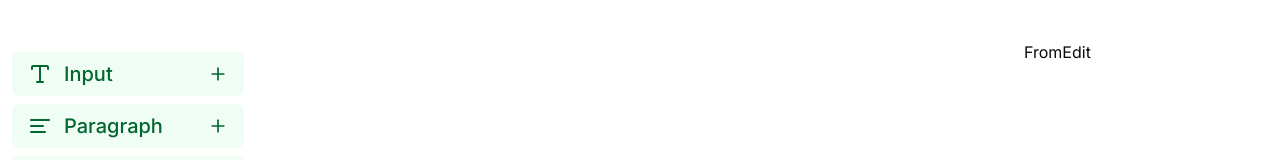
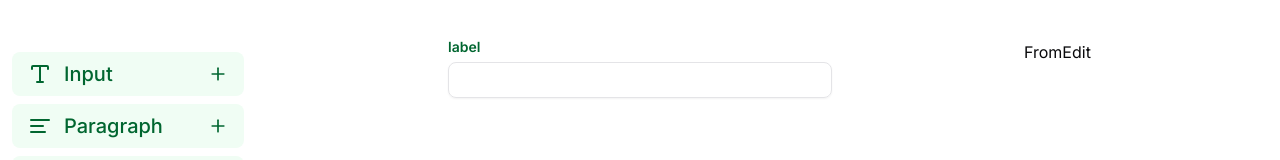
Before and after one commit to animesh65432/formly, a React (Vite) app in the folder frontend/: page /build in a window 1280 px wide. Both pictures are taken after a click on the element "Input". Shown: the top 160 px of the page. Built offline with nearby package versions, Linux system fonts and the light colour scheme; a web font is replaced by a local one.

Commit message:
just implemnt the logics

```diff
--- a/frontend/src/components/FromBuilder/Elements/Element/index.tsx
+++ b/frontend/src/components/FromBuilder/Elements/Element/index.tsx
@@ -12,7 +12,12 @@ const Element: React.FC<Props> = ({ element }) => {
     const { addBlock } = useFormBuilderStore()
 
     const add = (element: FormElement) => {
-        addBlock({ id: uuidv4(), type: element.id, props: { label: "", placeholder: "", required: false } })
+        if (element.id === "email") {
+            addBlock({ id: uuidv4(), type: element.id, props: { label: "Email", placeholder: "example@gmail.com", required: false } })
+        }
+        else if (element.id === "text") {
+            addBlock({ id: uuidv4(), type: element.id, props: { label: "label", placeholder: "", required: false } })
+        }
     }
     return (
         <div onClick={() => add(element)} className='flex bg-green-50 text-green-800 items-center hover:bg-green-300 font-medium text-xl gap-3 px-4 py-2 rounded-md transition-colors cursor-pointer'>
--- a/frontend/src/components/FromBuilder/Elements/index.tsx
+++ b/frontend/src/components/FromBuilder/Elements/index.tsx
@@ -4,7 +4,7 @@ import Element from './Element'
 
 const FormElements: React.FC = () => {
     return (
-        <div className='col-span-1 h-[98] bg-white scrollbar-custom-x flex flex-col gap-2 p-3'>
+        <div className='col-span-1 h-[90vh] bg-white scrollbar-custom-x flex flex-col gap-2 p-3'>
             {
                 formElements.map((element) => <Element key={element.id} element={element} />)
             }
--- a/frontend/src/components/FromBuilder/Preview/index.tsx
+++ b/frontend/src/components/FromBuilder/Preview/index.tsx
@@ -1,14 +1,16 @@
-import React, { useMemo } from 'react';
+import React, { useMemo, useEffect, useState } from 'react';
 import { useFormBuilderStore } from "../../../store/frombuilder";
 import { useForm } from "react-hook-form";
 import { zodResolver } from "@hookform/resolvers/zod";
 import { generateSchema } from "../../../lib/generateSchema";
 import { Form, FormControl, FormField, FormItem, FormLabel, FormMessage } from '../../ui/form';
 import { Input } from '../../ui/input';
+import { motion } from "framer-motion";
 
 const Preview: React.FC = () => {
     const { blocks } = useFormBuilderStore();
-
+    const [lastAddedId, setLastAddedId] = useState<string | null>(null);
+    const [prevBlocksLength, setPrevBlocksLength] = useState(0);
 
     const schema = useMemo(() => generateSchema(), [blocks]);
 
@@ -17,38 +19,67 @@ const Preview: React.FC = () => {
         defaultValues: {},
     });
 
+
+    useEffect(() => {
+        if (blocks.length > prevBlocksLength) {
+            const lastBlock = blocks[blocks.length - 1];
+            if (lastBlock) {
+                setLastAddedId(lastBlock.id);
+                setTimeout(() => setLastAddedId(null), 600);
+            }
+        }
+        setPrevBlocksLength(blocks.length);
+    }, [blocks.length]);
+
     const onSubmit = () => {
-        console.log("")
+        console.log("");
     }
 
     return (
-        <div className='col-span-3'>
+        <div className='col-span-3 w-[100%] flex justify-center'>
+            <div className='w-[50%] '>
                 <Form {...form}>
                     <form onSubmit={form.handleSubmit(onSubmit)} className="space-y-4">
                         {blocks.map((block) => {
-                        const name = `block-${block.id}`;
-                        if (block.type === "email") {
-                            return (
+                            const name = block.id;
+                            const isNewlyAdded = block.id === lastAddedId;
+
+                            const formField = (
                                 <FormField
                                     key={block.id}
                                     control={form.control}
                                     name={name}
                                     render={({ field }) => (
                                         <FormItem>
-                                            <FormLabel>{block.props.label}</FormLabel>
+                                            <FormLabel className='text-green-800 font-semibold'>{block.props.label}</FormLabel>
                                             <FormControl>
-                                                <Input placeholder={block.props.placeholder || ""} {...field} className='text-green-800' />
+                                                <Input placeholder={block.props.placeholder || ""} {...field} className='text-green-800 placeholder:text-green-800 placeholder:text-center' />
                                             </FormControl>
                                             <FormMessage />
                                         </FormItem>
                                     )}
                                 />
                             );
+
+                            if (block.type === "email" || block.type === "text") {
+                                return isNewlyAdded ? (
+                                    <motion.div
+                                        key={block.id}
+                                        initial={{ x: -100, opacity: 0 }}
+                                        animate={{ x: 0, opacity: 1 }}
+                                        transition={{ type: "spring", stiffness: 100 }}
+                                    >
+                                        {formField}
+                                    </motion.div>
+                                ) : (
+                                    <div key={block.id}>{formField}</div>
+                                );
                             }
+                            return null;
                         })}
-
                     </form>
                 </Form>
+            </div>
         </div>
     );
 };
```
Lines whose indentation alone changed are shown as unchanged.
